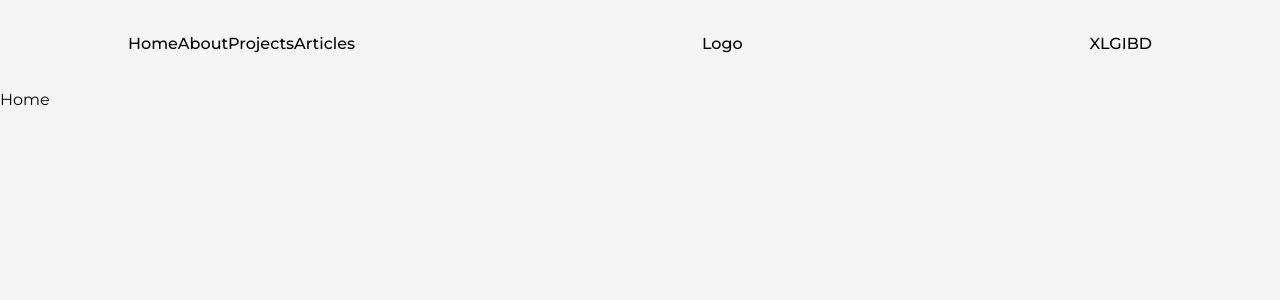
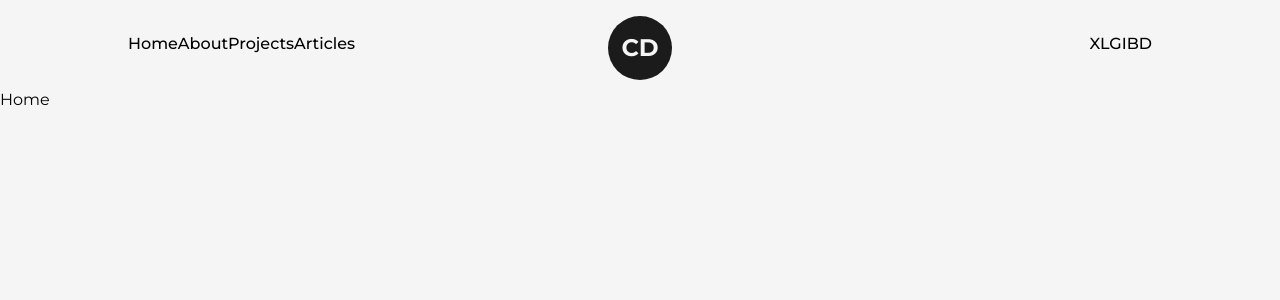
Before and after one commit to PupRiku/Portfolio-V3, a Next.js app: page / in a window 1280 px wide. Shown: the top 300 px of the page. Built offline with nearby package versions, Linux system fonts and the light colour scheme.

Commit message:
Logo component

```diff
--- /dev/null
+++ b/src/components/Logo.js
@@ -0,0 +1,31 @@
+import Link from 'next/link'
+import React from 'react'
+import { motion } from 'framer-motion'
+
+const MotionLink = motion(Link)
+
+const Logo = () => {
+  return (
+    <div className='flex items-center justify-center mt-2'>
+      <MotionLink
+        href='/'
+        className='w-16 h-16 bg-dark text-light flex items-center justify-center rounded-full text-2xl font-bold'
+        whileHover={{
+          backgroundColor: [
+            '#121212',
+            'rgba(131,58,180,1)',
+            'rgba(253,29,29,1)',
+            'rgba(252,176,69,1)',
+            'rgba(131,58,180,1)',
+            '#121212',
+          ],
+          transition: { duration: 1, repeat: Infinity },
+        }}
+      >
+        CD
+      </MotionLink>
+    </div>
+  )
+}
+
+export default Logo
--- a/src/components/NavBar.js
+++ b/src/components/NavBar.js
@@ -1,5 +1,6 @@
 import Link from 'next/link'
 import React from 'react'
+import Logo from './Logo'
 
 const NavBar = () => {
   return (
@@ -10,15 +11,30 @@ const NavBar = () => {
         <Link href='/projects'>Projects</Link>
         <Link href='/articles'>Articles</Link>
       </nav>
-      <h2>Logo</h2>
+
       <nav>
-        <Link href='/' target={'_blank'}>X</Link>
-        <Link href='/' target={'_blank'}>L</Link>
-        <Link href='/' target={'_blank'}>G</Link>
-        <Link href='/' target={'_blank'}>I</Link>
-        <Link href='/' target={'_blank'}>B</Link>
-        <Link href='/' target={'_blank'}>D</Link>
+        <Link href='/' target={'_blank'}>
+          X
+        </Link>
+        <Link href='/' target={'_blank'}>
+          L
+        </Link>
+        <Link href='/' target={'_blank'}>
+          G
+        </Link>
+        <Link href='/' target={'_blank'}>
+          I
+        </Link>
+        <Link href='/' target={'_blank'}>
+          B
+        </Link>
+        <Link href='/' target={'_blank'}>
+          D
+        </Link>
       </nav>
+      <div className='absolute left-[50%] top-2 translate-x-[-50%]'>
+        <Logo />
+      </div>
     </header>
   )
 }
```
